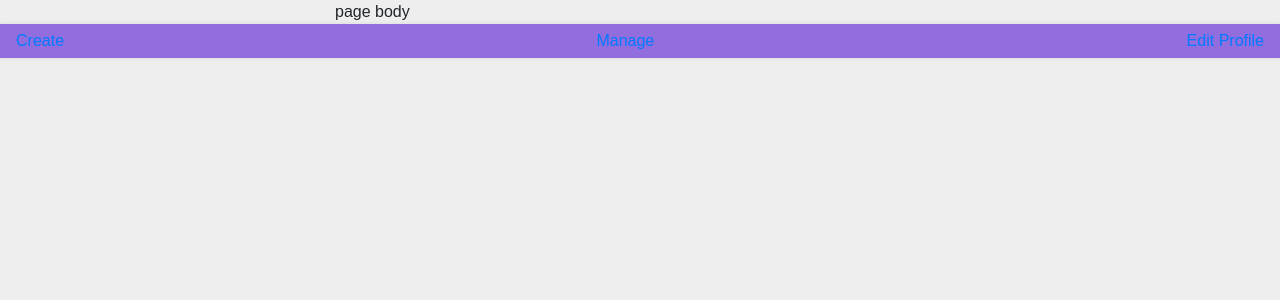
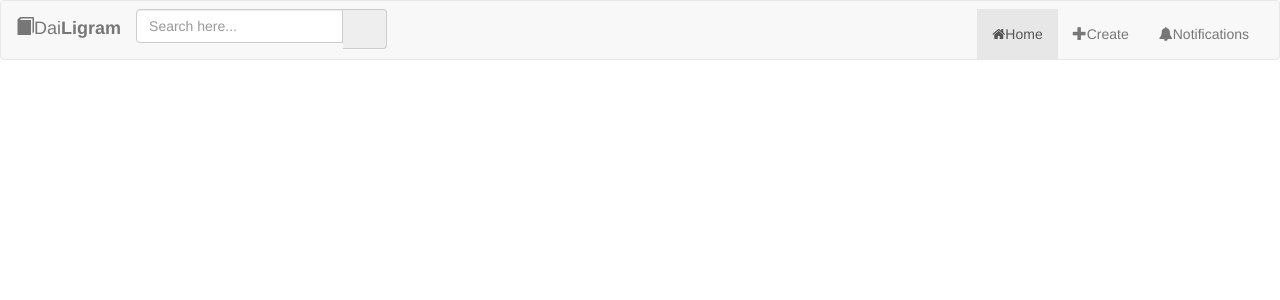
Before and after one commit to LilBank/dailigram, a Django app: page /diary/create in a window 1280 px wide. Shown: the top 300 px of the page. Run offline with Django 3.2, Linux system fonts and the light colour scheme; some libraries are stand-ins or nearby versions.

Commit message:
something

```diff
--- a/diary/templates/base.html
+++ b/diary/templates/base.html
@@ -33,7 +33,7 @@
               </div>
               <ul class="nav navbar-nav navbar-right ml-auto">
                   <li class="nav-item active"><a href="{{request.META.HTTP_REFERER}}" class="nav-link"><i class="fa fa-home"></i><span>Home</span></a></li>
-                  <li class="nav-item"><a href="#" class="nav-link"><i class="glyphicon glyphicon-plus"></i><span>Create</span></a></li>
+                  <li class="nav-item"><a href="{% url 'create' %}" class="nav-link"><i class="glyphicon glyphicon-plus"></i><span>Create</span></a></li>
                   <li class="nav-item"><a href="#" class="nav-link"><i class="fa fa-bell"></i><span>Notifications</span></a></li>
                 </ul>
             </form>
@@ -41,6 +41,6 @@
           </div>
         </nav>
   </div>
-  {% block content %}page body{% endblock %}
+  {% block content %}{% endblock %}
 </body>
 </html>
--- a/diary/templates/create.html
+++ b/diary/templates/create.html
@@ -1,3 +1,4 @@
+{% extends "base.html" %}
 <!DOCTYPE html>
 <html lang="en">
 <head>
@@ -12,17 +13,8 @@
 <body>
   <div class="container-fluid">
     <div class="row">
-      <div class="col-sm-3 "></div>
-      <div class="col-sm-6 ">{% block content %}page body{% endblock %}</div>
-      <div class="col-sm-3 "></div>
+      <div class="col-sm-6 ">{% block content %}{% endblock %}</div>
     </div>
-
-  </div>
-
-  <div class="navbar">
-      <a href = "{% url 'create' %}" class="active">Create</a>
-      <a href="#create">Manage</a>
-      <a href="#contact">Edit Profile</a>
   </div>
 </body>
 </html>
```
